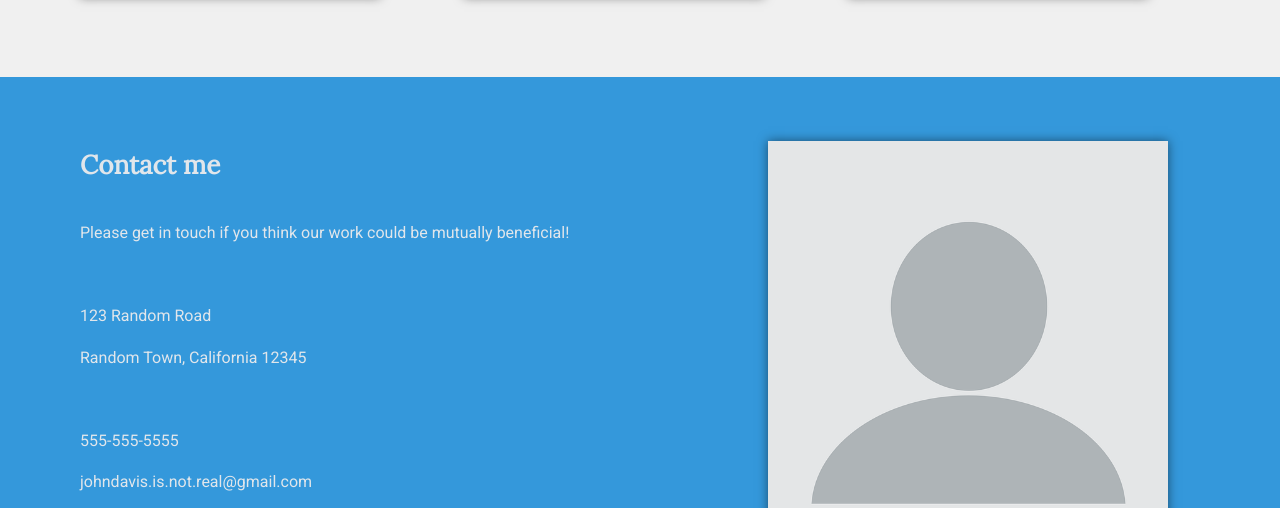
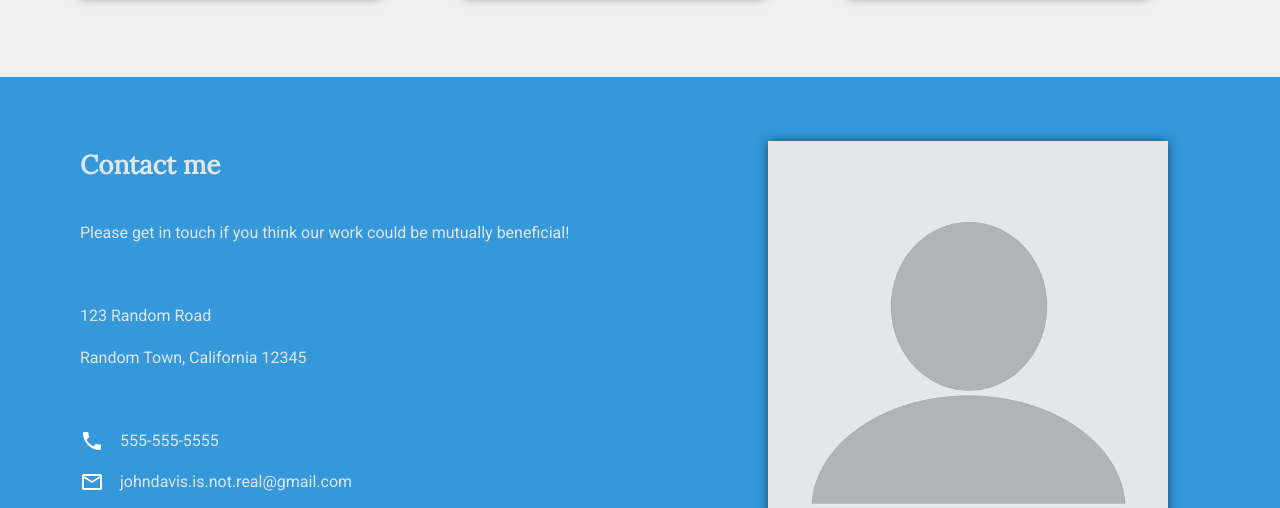
Before and after one commit to Jared588/homepage, a website built with webpack: page src/index.html in a window 1280 px wide. Shown: the part 1224-1732 px from the top of the page. Built offline with nearby package versions, Linux system fonts and the light colour scheme.

Commit message:
Add icons to contact-info

```diff
--- a/src/index.html
+++ b/src/index.html
@@ -36,8 +36,8 @@
         <p>123 Random Road</p>
         <p>Random Town, California 12345</p>
         <br>
-        <p>555-555-5555</p>
-        <p>johndavis.is.not.real@gmail.com</p>
+        <p class="contact-info"><svg class="contact-icons" xmlns="http://www.w3.org/2000/svg" viewBox="0 0 24 24"><title>phone</title><path d="M6.62,10.79C8.06,13.62 10.38,15.94 13.21,17.38L15.41,15.18C15.69,14.9 16.08,14.82 16.43,14.93C17.55,15.3 18.75,15.5 20,15.5A1,1 0 0,1 21,16.5V20A1,1 0 0,1 20,21A17,17 0 0,1 3,4A1,1 0 0,1 4,3H7.5A1,1 0 0,1 8.5,4C8.5,5.25 8.7,6.45 9.07,7.57C9.18,7.92 9.1,8.31 8.82,8.59L6.62,10.79Z" /></svg>555-555-5555</p>
+        <p class="contact-info"><svg class="contact-icons" xmlns="http://www.w3.org/2000/svg" viewBox="0 0 24 24"><title>email-outline</title><path d="M22 6C22 4.9 21.1 4 20 4H4C2.9 4 2 4.9 2 6V18C2 19.1 2.9 20 4 20H20C21.1 20 22 19.1 22 18V6M20 6L12 11L4 6H20M20 18H4V8L12 13L20 8V18Z" /></svg>johndavis.is.not.real@gmail.com</p>
         <div class="links">
           <img class="link" src="https://cdn.jsdelivr.net/gh/devicons/devicon/icons/github/github-original.svg"/>
           <img class="link" src="https://cdn.jsdelivr.net/gh/devicons/devicon/icons/linkedin/linkedin-plain.svg"/>
--- a/src/styles.css
+++ b/src/styles.css
@@ -165,3 +165,15 @@ footer {
     align-self: center;
     margin: 2rem;
 }
+
+.contact-info {
+    display: flex;
+    align-items: center;
+}
+
+.contact-icons {
+    width: 1.5rem;
+    height: auto;
+    padding-right: 1rem;
+    fill: white;
+}
```
Also changed, not shown: dist/index.bundle.js, dist/index.html.
